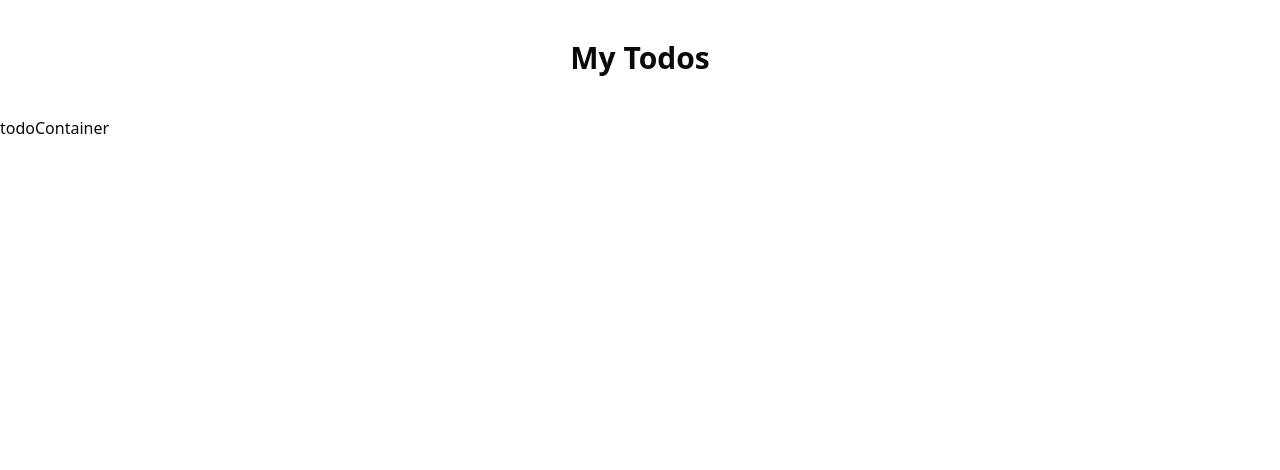
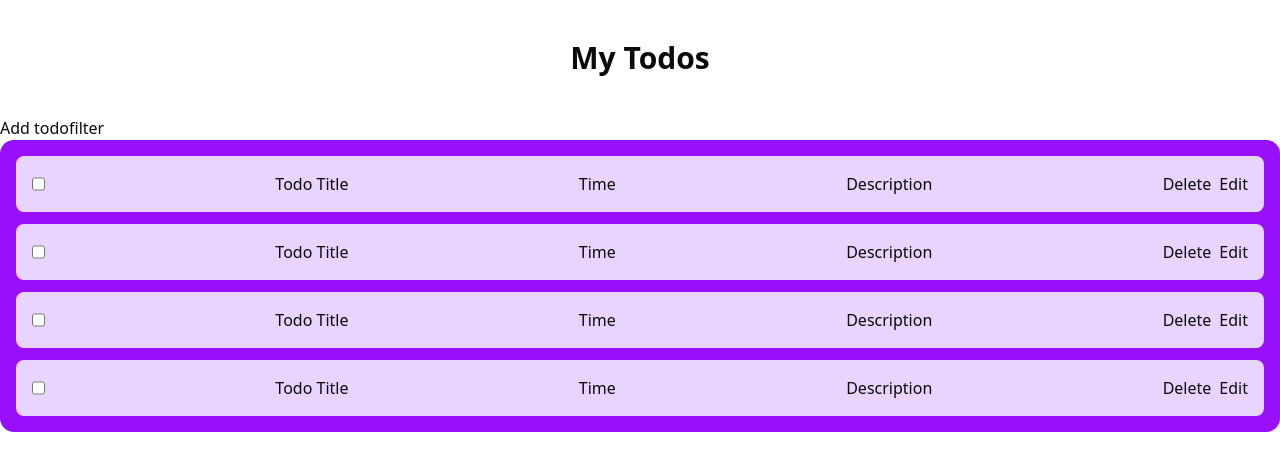
Before and after one commit to pranta-deba/todo-app-with-redux, a React (Vite) app: page / in a window 1280 px wide. Shown: the top 470 px of the page. Built offline with nearby package versions, Linux system fonts and the light colour scheme.

Commit message:
[UI] : Todo card component

```diff
--- a/src/components/todo/TodoCard.tsx
+++ b/src/components/todo/TodoCard.tsx
@@ -1,9 +1,16 @@
 const TodoCard = () => {
-    return (
-        <div>
-            <h1>todoCard</h1>
-        </div>
-    );
+  return (
+    <div className="bg-purple-200 rounded-md w-full flex justify-between p-4">
+      <input type="checkbox" name="check" id="check" />
+      <p>Todo Title</p>
+      <p>Time</p>
+      <p>Description</p>
+      <div className="space-x-2">
+        <button>Delete</button>
+        <button>Edit</button>
+      </div>
+    </div>
+  );
 };
 
 export default TodoCard;
--- a/src/components/todo/TodoContainer.tsx
+++ b/src/components/todo/TodoContainer.tsx
@@ -1,7 +1,19 @@
+import TodoCard from "./TodoCard";
+
 const TodoContainer = () => {
   return (
     <div>
-      <h1>todoContainer</h1>
+      <div>
+        <button>Add todo</button>
+        <button>filter</button>
+      </div>
+
+      <div className="bg-purple-600 p-4 rounded-xl space-y-3">
+        <TodoCard />
+        <TodoCard />
+        <TodoCard />
+        <TodoCard />
+      </div>
     </div>
   );
 };
--- a/src/pages/Todo.tsx
+++ b/src/pages/Todo.tsx
@@ -1,5 +1,5 @@
-import TodoContainer from "@/components/todo/todoContainer";
-import Container from "@/components/ui/container";
+import TodoContainer from "@/components/todo/TodoContainer";
+import Container from "@/components/ui/Container";
 
 const Todo = () => {
   return (
```
